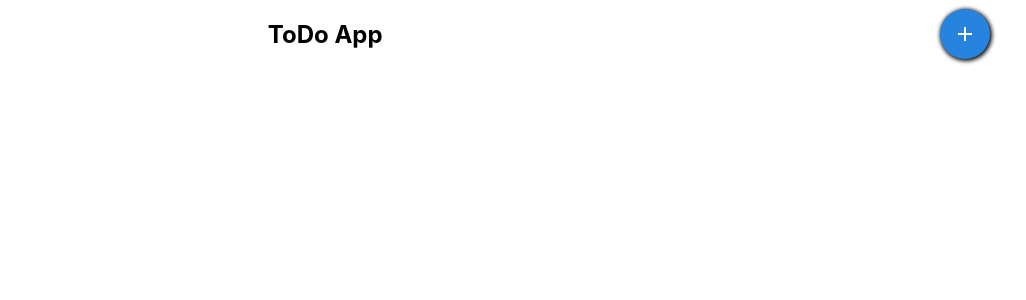
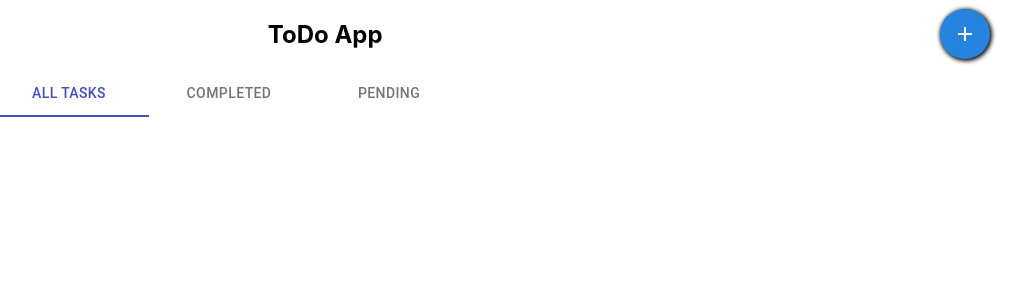
Before and after one commit to jyotsana-khaparde/maxxton-todo-frontend, a React (Create React App) app in the folder maxxton-todo-frontend/: page / in a window 1280 px wide. Shown: the top 300 px of the page, without its empty margins (11-1037 px from the left). Built offline with nearby package versions, Linux system fonts and the light colour scheme.

Commit message:
added UI for tabs

```diff
--- a/maxxton-todo-frontend/db.json
+++ b/maxxton-todo-frontend/db.json
@@ -35,6 +35,15 @@
       "CreatedAt": "November 17, 2020",
       "DueDate": "2017-05-05T10:32",
       "Priority": "mango"
+    },
+    {
+      "id": "11b7825c-b787-4a67-b6b9-dff6c1945406",
+      "CurrentState": "Pending",
+      "Title": "",
+      "Description": "",
+      "CreatedAt": "November 17, 2020",
+      "DueDate": "2017-05-24T10:30",
+      "Priority": ""
     }
   ]
 }
--- a/maxxton-todo-frontend/src/components/home.js
+++ b/maxxton-todo-frontend/src/components/home.js
@@ -1,5 +1,6 @@
 import React, {Component} from 'react';
 import Header from '../components/header';
+import Tabs from '../components/tabs';
 
 class Home extends Component {
     constructor(props) {
@@ -12,6 +13,7 @@ class Home extends Component {
         return (
             <>
                 <Header/>
+                <Tabs/>
             </>
         )
     }
--- /dev/null
+++ b/maxxton-todo-frontend/src/components/tabs.js
@@ -0,0 +1,36 @@
+import React, {Component} from 'react';
+import Tabs from '@material-ui/core/Tabs';
+import Tab from '@material-ui/core/Tab';
+
+class TabsList extends Component {
+    constructor(props) {
+        super(props)
+        this.state = {
+            value: 0
+        }
+    }
+
+    handleChange = (event, value) => {
+        console.log('value ---> ', value);
+        this.setState({ value })
+    }
+
+    render() {
+        return (
+            <>
+                <Tabs
+                    value={this.state.value}
+                    onChange={this.handleChange}
+                    indicatorColor="primary"
+                    textColor="primary"
+                >
+                    <Tab label="All tasks" />
+                    <Tab label="Completed" />
+                    <Tab label="Pending" />
+                </Tabs>
+            </>
+        )
+    }
+}
+
+export default TabsList
```
